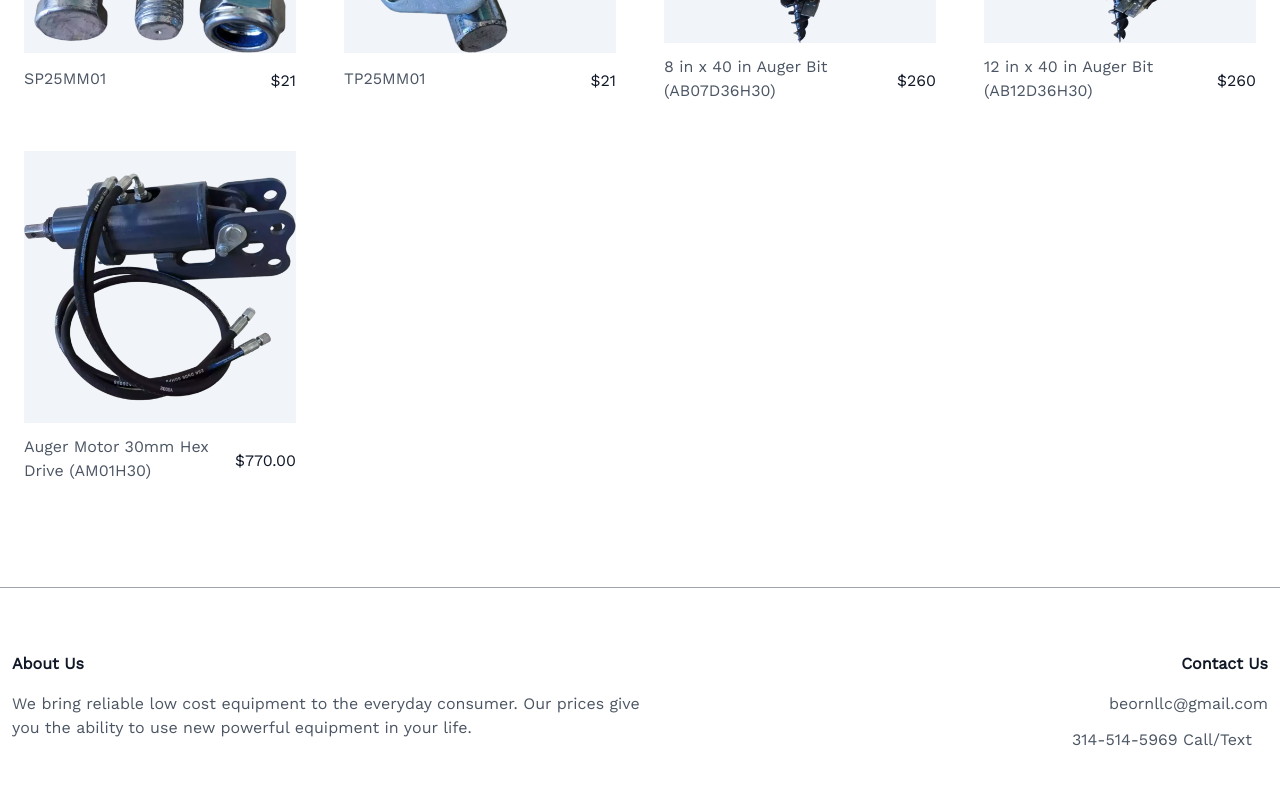
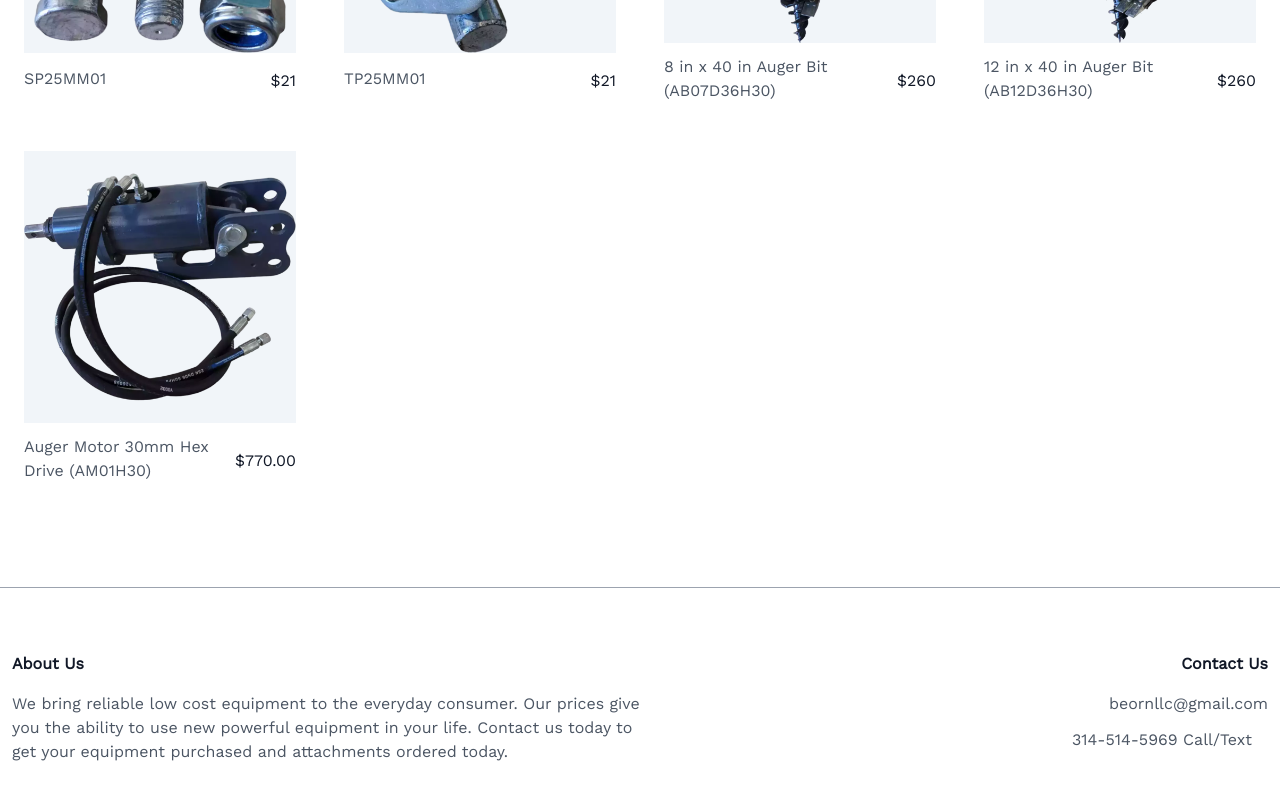
Before and after one commit to caleb-mcneil/beorn, a SvelteKit app: page / in a window 1280 px wide. Shown: the part 1779-2579 px from the top of the page. Built offline with nearby package versions, Linux system fonts and the light colour scheme.

Commit message:
Update +layout.svelte

```diff
--- a/src/routes/+layout.svelte
+++ b/src/routes/+layout.svelte
@@ -100,7 +100,9 @@
                         We bring reliable low cost equipment
                         to the everyday consumer. Our prices
                         give you the ability to use new powerful
-                        equipment in your life.
+                        equipment in your life. Contact us today
+                        to get your equipment purchased and
+                        attachments ordered today.
                     </p>
                 </div>
             </div>
```
